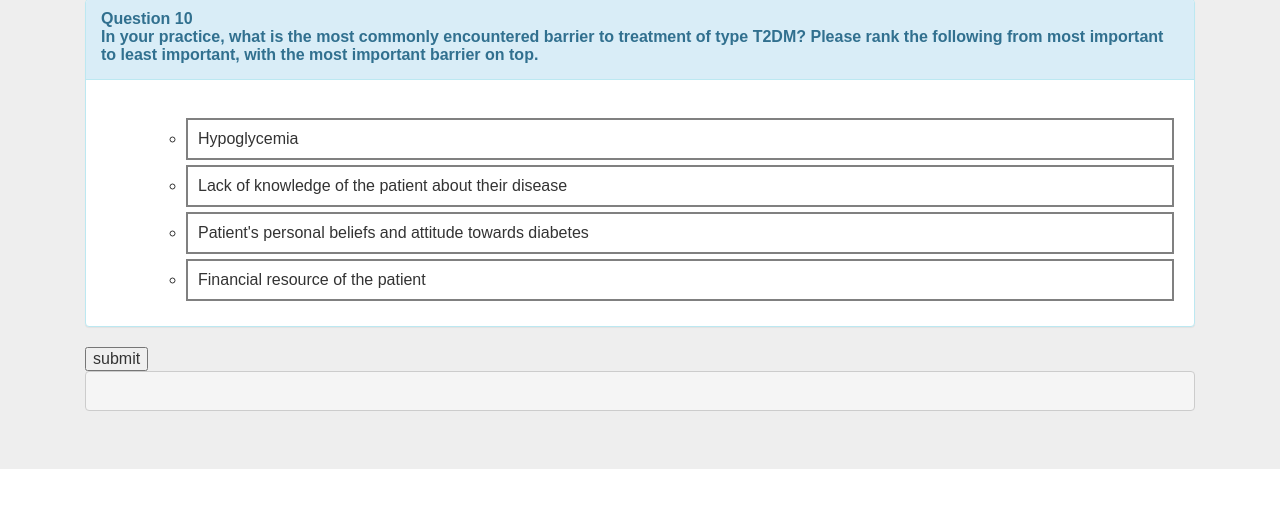
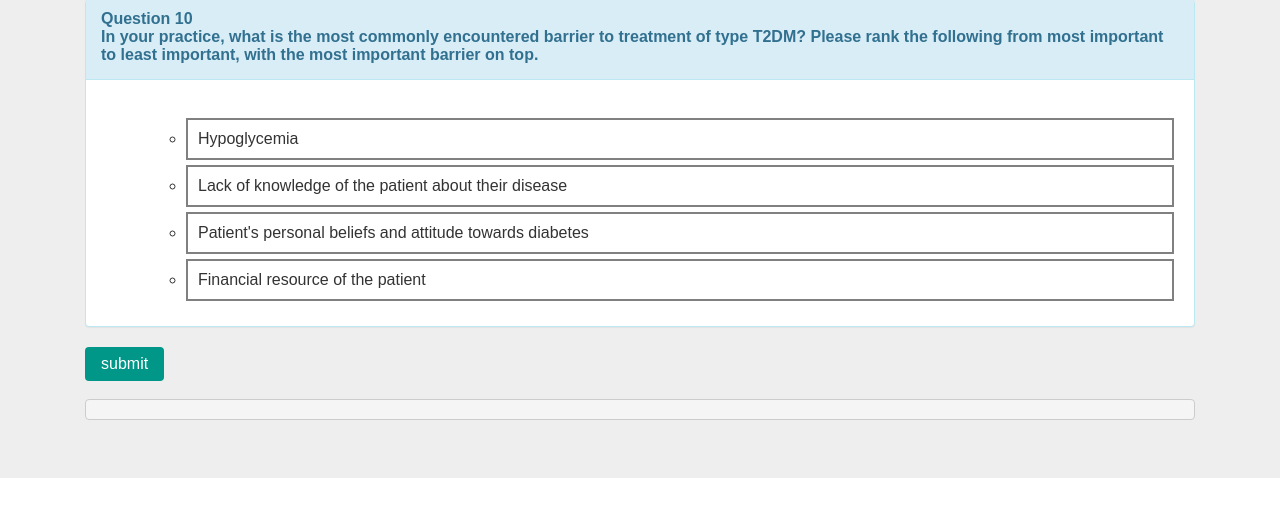
Before and after one commit to nimomaina/survey, a Django app: page / in a window 1280 px wide. Shown: the part 2874-3382 px from the top of the page. Before the commit the page ends 3343 px from the top, so only its background shows below. Run offline with Django 3.2, Linux system fonts and the light colour scheme; some libraries are stand-ins or nearby versions.

Commit message:
pushing to heroku

```diff
--- a/survey_app/templates/home.html
+++ b/survey_app/templates/home.html
@@ -66,12 +66,13 @@
                 </div>
                 {% endfor %}
 
-                <input type="submit" value="submit">
-
+                <input class="w3-button w3-round w3-teal" type="submit" value="submit">
+                <br>
                 <form>
+                    <br>
                     <div>
-                        <pre id="output" <pre>
-            </div>
+                        <pre id="output"></pre>
+                    </div>
         </div>
 
     </div>
```
Also changed, not shown: survey_app/templates/submit.html (deleted).
